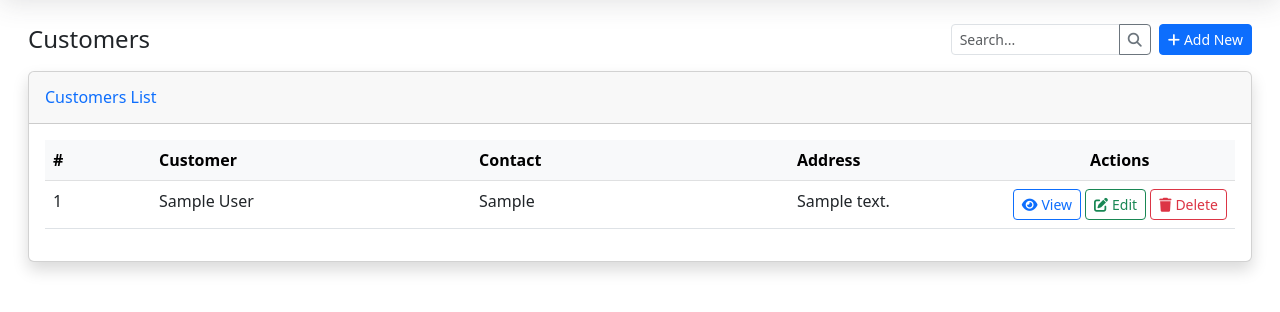
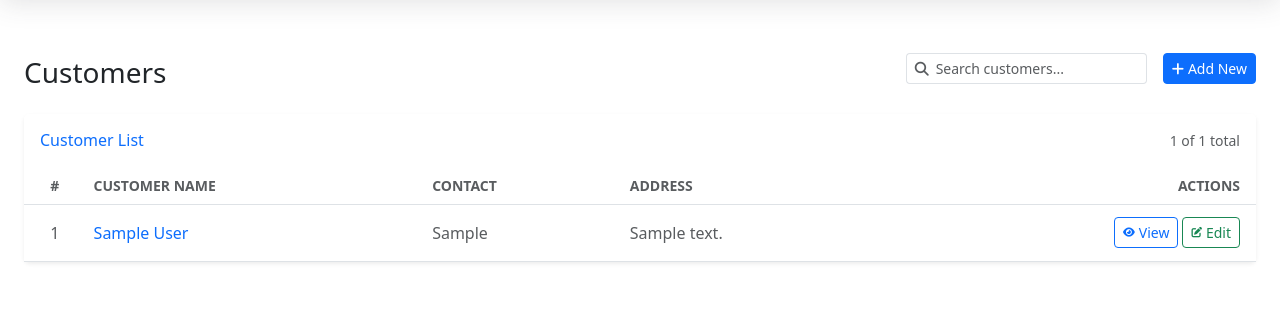
Before and after one commit to jocalvo1/store_abico, a PHP site: page /ledger/customers in a window 1280 px wide. Shown: the part 69-381 px from the top of the page. Run offline with PHP 8.4, Linux system fonts and the light colour scheme; a user stored in the database is signed in; tables that the repository leaves empty hold one stand-in row (values such as "Sample post").

Commit message:
Customers

```diff
--- a/ledger/controller/customer/CustomerController.php
+++ b/controller/customer/customerController.php
@@ -1,7 +1,7 @@
 <?php
-require_once __DIR__ . '/../../../includes/database.php';
+require_once __DIR__ . '/../../includes/database.php';
 
-class CustomerController {
+class customerController {
     private $conn;
 
     public function __construct() {
--- a/ledger/customers/index.php
+++ b/ledger/customers/index.php
@@ -12,127 +12,129 @@ if (!isset($_SESSION['user_id'])) {
 
 // Include required files
 require_once __DIR__ . '/../../templates/header.php';
-require_once __DIR__ . '/../../includes/database.php';
+require_once __DIR__ . '/../../controller/customer/customerController.php';
 
-// Initialize database connection
-$conn = getDBConnection();
+// Initialize CustomerController
+$customerController = new customerController();
 
 // Handle search
 $searchTerm = isset($_GET['search']) ? trim($_GET['search']) : '';
 
-// Build query based on search
+// Get customers based on search
 if (!empty($searchTerm)) {
-    $search = "%$searchTerm%";
-    $stmt = $conn->prepare("SELECT * FROM customers WHERE name LIKE ? OR contact LIKE ? OR address LIKE ?");
-    $stmt->bind_param("sss", $search, $search, $search);
+    $customers = $customerController->search($searchTerm);
 } else {
-    $stmt = $conn->prepare("SELECT * FROM customers");
+    $customers = $customerController->getAll();
 }
 
-$stmt->execute();
-$result = $stmt->get_result();
-$customers = $result->fetch_all(MYSQLI_ASSOC);
-$stmt->close();
-$conn->close();
-
-// Get row count for numbering
-$rowNumber = 1;
+// Get customers as array
+$customersArray = [];
+if (is_object($customers) && method_exists($customers, 'fetch_all')) {
+    $customersArray = $customers->fetch_all(MYSQLI_ASSOC);
+}
 ?>
 
-<div class="container-fluid px-3">
-    <div class="d-flex flex-wrap justify-content-between align-items-center mb-3 gap-2">
-        <h1 class="h4 mb-0 text-gray-800">Customers</h1>
-        <div class="d-flex gap-2">
-            <div class="input-group input-group-sm" style="width: 200px;">
-                <input type="text" class="form-control form-control-sm" placeholder="Search..." id="searchInput" value="<?php echo htmlspecialchars($searchTerm); ?>">
-                <button class="btn btn-outline-secondary btn-sm" type="button" id="searchButton">
-                    <i class="fas fa-search"></i>
-                </button>
+<div class="container-fluid py-4">
+    <div class="d-flex justify-content-between align-items-center mb-4" data-aos="fade-up">
+        <div class="row">
+            <h1 class="h3 mb-0 mt-2">Customers</h1>
         </div>
-            <a href="add.php" class="btn btn-primary btn-sm d-flex align-items-center">
-                <i class="fas fa-plus me-1"></i>Add New
+        <div class="d-flex align-items-center">
+            <form action="" method="get" class="me-3 min-width-300px">
+                <div class="input-group input-group-sm">
+                    <span class="input-group-text bg-white border-end-0">
+                        <i class="fas fa-search text-muted"></i>
+                    </span>
+                    <input type="text"
+                           class="form-control form-control-sm border-start-0 ps-0"
+                           name="search"
+                           placeholder="Search customers..."
+                           value="<?php echo htmlspecialchars($searchTerm); ?>"
+                           aria-label="Search customers">
+                    <?php if (!empty($searchTerm)): ?>
+                        <a href="<?php echo $_SERVER['PHP_SELF']; ?>" class="btn btn-sm btn-outline-danger border-start-0" title="Clear search">
+                            <i class="fas fa-times"></i>
+                        </a>
+                    <?php endif; ?>
+                </div>
+            </form>
+            <a href="<?php echo dirname($_SERVER['PHP_SELF']) . '/add.php'; ?>" class="btn btn-primary btn-sm d-flex align-items-center">
+                <i class="fas fa-plus me-1"></i> Add New
             </a>
         </div>
     </div>
 
-    <!-- Search and Add Card -->
-    <div class="card shadow mb-4">
-        <div class="card-header py-3">
-            <h6 class="m-0 font-weight-bold text-primary">Customers List</h6>
+    <div class="card border-0 shadow-sm" data-aos="fade-up" data-aos-delay="100">
+        <div class="card-header bg-white border-0 py-3">
+            <div class="d-flex justify-content-between align-items-center">
+                <h6 class="m-0 font-weight-bold text-primary">Customer List</h6>
+                <div class="text-muted small">
+                    <?php echo count($customersArray); ?> of <?php echo count($customersArray); ?> total
+                </div>
+            </div>
         </div>
 
-        <div class="card-body">
+        <div class="card-body p-0">
+            <?php if (empty($customersArray)): ?>
+                <div class="text-center py-5">
+                    <div class="mb-3">
+                        <i class="fas fa-users fa-3x text-muted"></i>
+                    </div>
+                    <h5 class="text-muted">No customers found</h5>
+                    <p class="text-muted mb-4">
+                        Get started by adding a new customer
+                    </p>
+                    <a href="<?php echo dirname($_SERVER['PHP_SELF']) . '/add.php'; ?>" class="btn btn-primary">
+                        <i class="fas fa-plus me-2"></i> Add New Customer
+                    </a>
+                </div>
+            <?php else: ?>
                 <div class="table-responsive">
-                <table class="table table-hover" id="customersTable">
-                    <colgroup>
-                        <col style="width: 10%;">
-                        <col style="width: 30%;">
-                        <col style="width: 30%;">
-                        <col style="width: 20%;">
-                        <col style="width: 10%;">
-                    </colgroup>
-                    <thead class="table-light">
+                    <table class="table table-hover align-middle mb-0">
+                        <thead class="bg-light">
                             <tr>
-                            <th>#</th>
-                            <th>Customer</th>
-                            <th>Contact</th>
-                            <th>Address</th>
-                            <th class="text-nowrap text-center">Actions</th>
+                                <th class="text-uppercase text-muted small fw-bold text-center width-1p">#</th>
+                                <th class="text-uppercase text-muted small fw-bold">Customer Name</th>
+                                <th class="text-uppercase text-muted small fw-bold">Contact</th>
+                                <th class="text-uppercase text-muted small fw-bold">Address</th>
+                                <th class="text-uppercase text-muted small fw-bold text-end pe-3">Actions</th>
                             </tr>
                         </thead>
                         <tbody>
-                        <?php if (!empty($customers)): ?>
-                            <?php foreach ($customers as $customer): ?>
-                                <tr>
-                                    <td><?php echo $rowNumber++; ?></td>
-                                    <td><?php echo htmlspecialchars($customer['name']); ?></td>
-                                    <td><?php echo !empty($customer['contact']) ? htmlspecialchars($customer['contact']) : 'N/A'; ?></td>
-                                    <td><?php echo !empty($customer['address']) ? htmlspecialchars($customer['address']) : 'N/A'; ?></td>
-                                    <td class="text-nowrap">
-                                        <div class="d-flex gap-1">
-                                            <a href="view.php?id=<?php echo $customer['id']; ?>" class="btn btn-sm btn-outline-primary d-inline-flex align-items-center gap-1" title="View">
-                                                <i class="fas fa-eye"></i> <span class="d-none d-sm-inline">View</span>
+                            <?php foreach ($customersArray as $index => $customer): ?>
+                                <tr class="border-top" data-aos="fade-up" data-aos-delay="<?php echo ($index % 10) * 50; ?>">
+                                    <td class="text-center text-muted"><?php echo $index + 1; ?></td>
+                                    <td class="py-3">
+                                        <a href="<?php echo dirname($_SERVER['PHP_SELF']) . '/view.php?id=' . $customer['id']; ?>" class="text-decoration-none fw-medium">
+                                            <?php echo htmlspecialchars($customer['name']); ?>
                                         </a>
-                                            <a href="edit.php?id=<?php echo $customer['id']; ?>" class="btn btn-sm btn-outline-success d-inline-flex align-items-center gap-1" title="Edit">
-                                                <i class="fas fa-edit"></i> <span class="d-none d-sm-inline">Edit</span>
+                                    </td>
+                                    <td class="text-muted">
+                                        <?php echo !empty($customer['contact']) ? htmlspecialchars($customer['contact']) : '<span class="text-muted">N/A</span>'; ?>
+                                    </td>
+                                    <td class="text-muted">
+                                        <?php echo !empty($customer['address']) ? htmlspecialchars($customer['address']) : '<span class="text-muted">N/A</span>'; ?>
+                                    </td>
+                                    <td class="text-end pe-3">
+                                        <div class="d-flex gap-1 justify-content-end">
+                                            <a href="<?php echo dirname($_SERVER['PHP_SELF']) . '/view.php?id=' . $customer['id']; ?>"
+                                               class="btn btn-sm btn-outline-primary d-flex align-items-center justify-content-center gap-1"
+                                               title="View Details" data-bs-toggle="tooltip" data-bs-placement="top">
+                                                <i class="fas fa-eye fa-xs"></i><span>View</span>
                                             </a>
-                                            <button class="btn btn-sm btn-outline-danger d-inline-flex align-items-center gap-1 delete-customer" data-id="<?php echo $customer['id']; ?>" data-name="<?php echo htmlspecialchars($customer['name']); ?>" title="Delete">
-                                                <i class="fas fa-trash"></i> <span class="d-none d-sm-inline">Delete</span>
-                                            </button>
+                                            <a href="<?php echo dirname($_SERVER['PHP_SELF']) . '/edit.php?id=' . $customer['id']; ?>"
+                                               class="btn btn-sm btn-outline-success d-flex align-items-center justify-content-center gap-1"
+                                               title="Edit Customer" data-bs-toggle="tooltip" data-bs-placement="top">
+                                                <i class="fas fa-edit fa-xs"></i><span>Edit</span>
+                                            </a>
                                         </div>
                                     </td>
                                 </tr>
                             <?php endforeach; ?>
-                        <?php else: ?>
-                            <tr>
-                                <td colspan="5" class="text-center py-4">No customers found. <a href="add.php">Add a new customer</a> to get started.</td>
-                            </tr>
-                        <?php endif; ?>
                         </tbody>
                     </table>
                 </div>
-        </div>
-    </div>
-</div>
-
-<!-- Delete Confirmation Modal -->
-<div class="modal fade" id="deleteModal" tabindex="-1" aria-labelledby="deleteModalLabel" aria-hidden="true">
-    <div class="modal-dialog">
-        <div class="modal-content">
-            <div class="modal-header bg-danger text-white">
-                <h5 class="modal-title" id="deleteModalLabel">Confirm Deletion</h5>
-                <button type="button" class="btn-close" data-bs-dismiss="modal" aria-label="Close"></button>
-            </div>
-            <div class="modal-body">
-                <p>Are you sure you want to delete this customer? This action cannot be undone.</p>
-                <p class="mb-0"><strong>Customer:</strong> <span id="customerName"></span></p>
-            </div>
-            <div class="modal-footer">
-                <button type="button" class="btn btn-secondary" data-bs-dismiss="modal">Cancel</button>
-                <a href="#" class="btn btn-danger" id="confirmDelete">
-                    <i class="fas fa-trash"></i> Delete
-                </a>
-            </div>
+            <?php endif; ?>
         </div>
     </div>
 </div>
@@ -146,44 +148,37 @@ document.addEventListener('DOMContentLoaded', function() {
     searchForm.innerHTML = '<input type="hidden" name="search" id="searchValue">';
     document.body.appendChild(searchForm);
 
-    const searchInput = document.getElementById('searchInput');
-    const searchButton = document.getElementById('searchButton');
+    const searchInput = document.querySelector('input[name="search"]');
 
     function performSearch() {
         document.getElementById('searchValue').value = searchInput.value.trim();
         searchForm.submit();
     }
 
-    searchButton.addEventListener('click', performSearch);
-    searchInput.addEventListener('keyup', function(event) {
-        if (event.key === 'Enter') {
-            event.preventDefault();
-            performSearch();
-        }
+    // Initialize tooltips
+    var tooltipTriggerList = [].slice.call(document.querySelectorAll('[data-bs-toggle="tooltip"]'));
+    var tooltipList = tooltipTriggerList.map(function (tooltipTriggerEl) {
+        return new bootstrap.Tooltip(tooltipTriggerEl);
     });
 
-    // Delete confirmation
-    const deleteButtons = document.querySelectorAll('.delete-customer');
-    const deleteModal = new bootstrap.Modal(document.getElementById('deleteModal'));
-    const customerNameSpan = document.getElementById('customerName');
-    let customerToDelete = null;
-    let deleteUrl = '';
+    // Function to show alert messages
+    function showAlert(message, type = 'info') {
+        const alertDiv = document.createElement('div');
+        alertDiv.className = `alert alert-${type} alert-dismissible fade show`;
+        alertDiv.role = 'alert';
+        alertDiv.innerHTML = `
+            ${message}
+            <button type="button" class="btn-close" data-bs-dismiss="alert" aria-label="Close"></button>
+        `;
 
-    deleteButtons.forEach(button => {
-        button.addEventListener('click', function() {
-            customerToDelete = this.getAttribute('data-id');
-            customerNameSpan.textContent = this.getAttribute('data-name');
-            deleteUrl = `delete.php?id=${customerToDelete}`;
-            deleteModal.show();
-        });
-    });
+        const container = document.querySelector('.container-fluid');
+        container.insertBefore(alertDiv, container.firstChild);
 
-    document.getElementById('confirmDelete').addEventListener('click', function(e) {
-        e.preventDefault();
-        if (customerToDelete) {
-            window.location.href = deleteUrl;
+        // Auto-remove alert after 5 seconds
+        setTimeout(() => {
+            alertDiv.remove();
+        }, 5000);
     }
-    });
 });
 </script>
 
```
Also changed, not shown: ledger/customers/add.php (+11 -44 lines), ledger/customers/edit.php (+87 -81 lines), ledger/customers/view.php (+4 -11 lines). Lines whose indentation alone changed are shown as unchanged.
